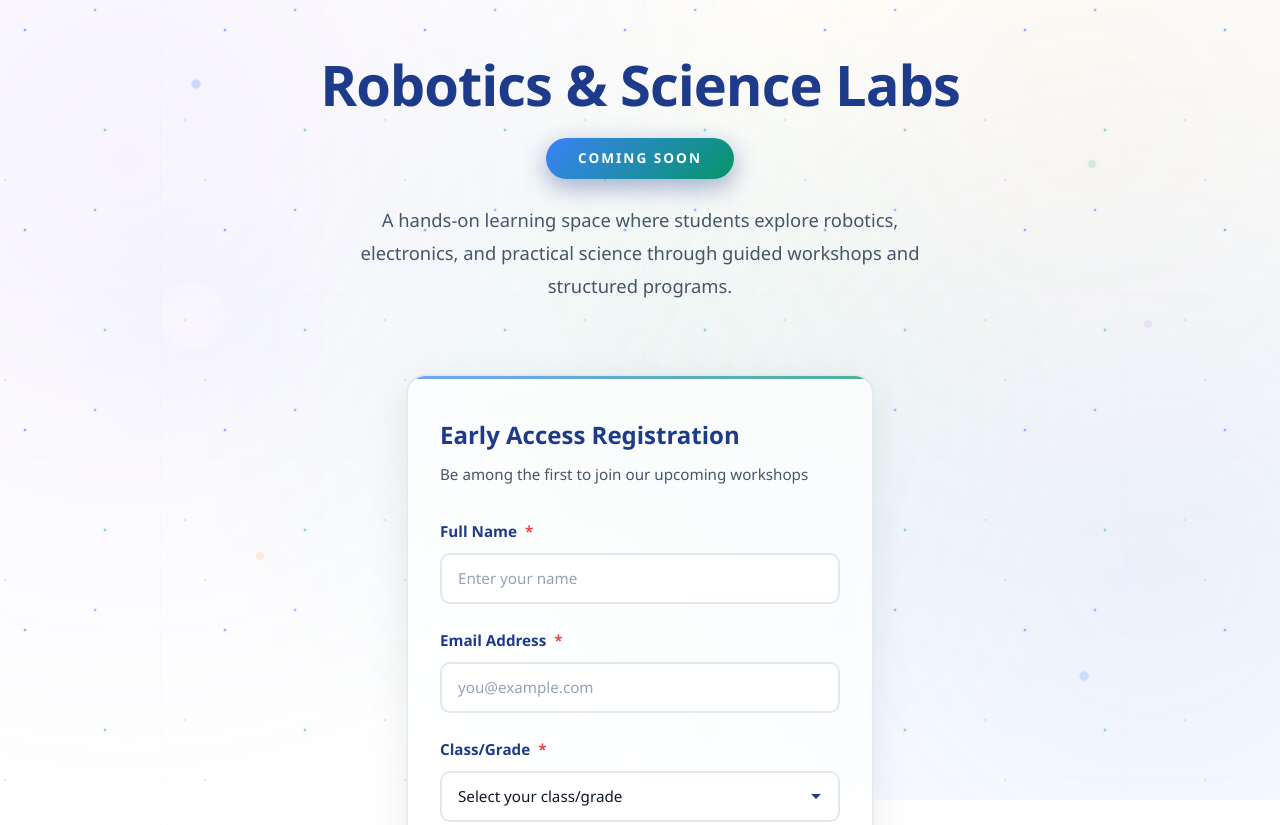
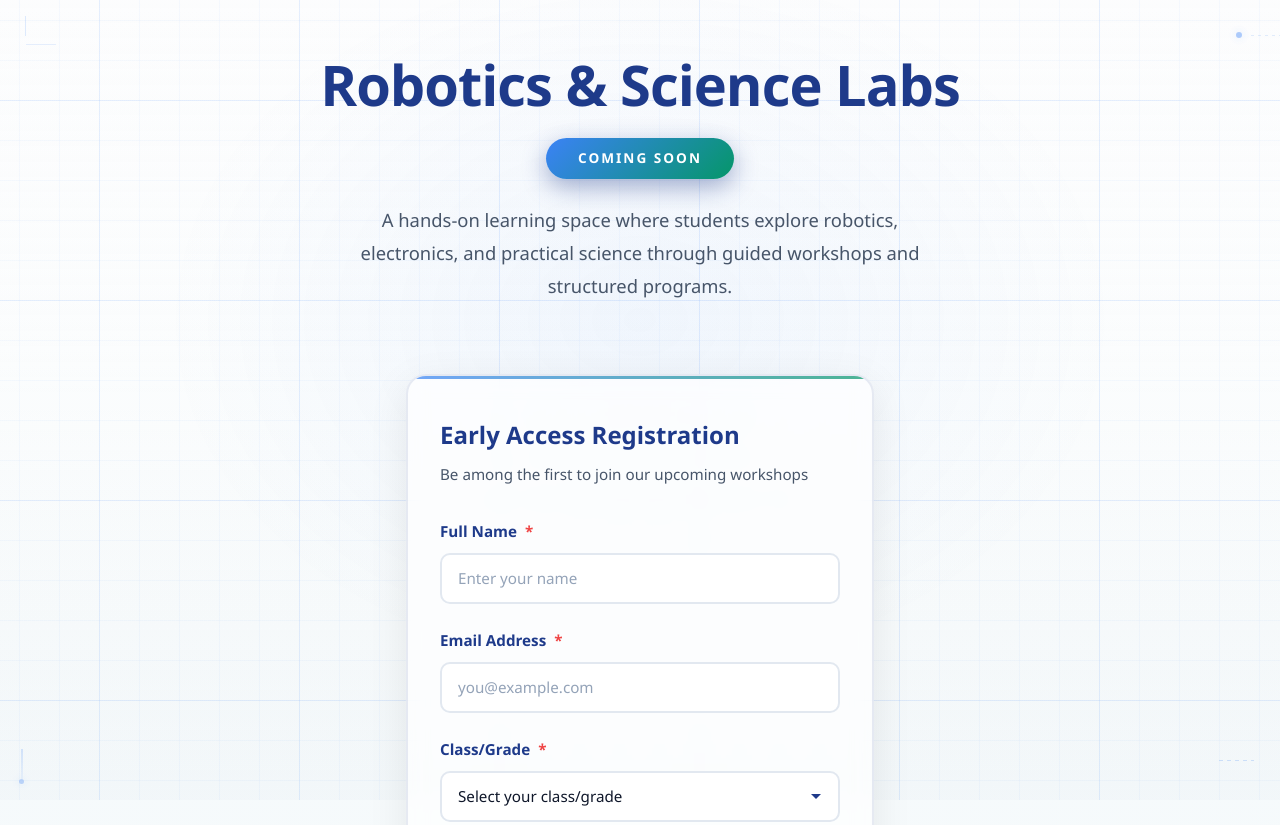
Before and after one commit to sinhams10/registration, a plain HTML site: page index.html in a window 1280 px wide. Shown: the top 825 px of the page. Drawn offline with Linux system fonts and the light colour scheme.

Commit message:
feat: Revamp design to Blueprint Engineering aesthetic with enhanced grid and technical elements

```diff
--- a/shared.css
+++ b/shared.css
@@ -25,7 +25,7 @@
 }
 
 /* ============================================
-   Background - Space & Science Theme
+   Background - Blueprint Engineering STEM Theme
    ============================================ */
 
 body {
@@ -34,70 +34,79 @@ body {
     line-height: 1.6;
     overflow-x: hidden;
     position: relative;
-    background: linear-gradient(135deg, #e0f2fe 0%, #f0f9ff 50%, #e0f4ff 100%);
+    background: linear-gradient(180deg, #ffffff 0%, #f8fbfc 50%, #f0f7fa 100%);
     min-height: 100vh;
 }
 
-/* Space nebula background */
+/* Subtle cool grey overlay */
 body::before {
     content: '';
     position: fixed;
     width: 100%;
     height: 100%;
     background:
-        radial-gradient(circle at 10% 20%, rgba(147, 112, 219, 0.08) 0%, transparent 50%),
-        radial-gradient(circle at 90% 70%, rgba(59, 130, 246, 0.1) 0%, transparent 50%),
-        radial-gradient(circle at 50% 50%, rgba(16, 185, 129, 0.06) 0%, transparent 60%),
-        radial-gradient(circle at 85% 15%, rgba(245, 158, 11, 0.05) 0%, transparent 50%);
+        /* Faint cool grey tint */
+        linear-gradient(180deg, rgba(226, 232, 240, 0.1) 0%, transparent 50%, rgba(203, 213, 225, 0.08) 100%);
     top: 0;
     left: 0;
     z-index: 1;
     pointer-events: none;
 }
 
-/* Animated stars field */
+/* Precision blueprint grid pattern - CAD-style */
 body::after {
     content: '';
     position: fixed;
     width: 100%;
     height: 100%;
     background-image:
-        radial-gradient(2px 2px at 20px 30px, rgba(59, 130, 246, 0.8), rgba(59, 130, 246, 0)),
-        radial-gradient(2px 2px at 60px 70px, rgba(16, 185, 129, 0.7), rgba(16, 185, 129, 0)),
-        radial-gradient(1px 1px at 50px 50px, rgba(245, 158, 11, 0.8), rgba(245, 158, 11, 0)),
-        radial-gradient(1px 1px at 130px 80px, rgba(147, 112, 219, 0.6), rgba(147, 112, 219, 0)),
-        radial-gradient(2px 2px at 90px 10px, rgba(59, 130, 246, 0.7), rgba(59, 130, 246, 0));
-    background-repeat: repeat;
-    background-size: 200px 200px;
-    background-position: 0 0, 40px 60px, 130px 270px, 70px 100px, 0 0;
-    animation: stars-float 200s linear infinite;
+        /* Primary grid lines - major gridlines (thin and sharp) */
+        repeating-linear-gradient(
+            0deg,
+            transparent 0px,
+            transparent 99px,
+            rgba(59, 130, 246, 0.09) 99px,
+            rgba(59, 130, 246, 0.09) 100px,
+            transparent 100px,
+            transparent 200px
+        ),
+        repeating-linear-gradient(
+            90deg,
+            transparent 0px,
+            transparent 99px,
+            rgba(59, 130, 246, 0.09) 99px,
+            rgba(59, 130, 246, 0.09) 100px,
+            transparent 100px,
+            transparent 200px
+        ),
+        /* Finer grid lines - subdivision gridlines */
+        repeating-linear-gradient(
+            0deg,
+            transparent 0px,
+            transparent 19px,
+            rgba(59, 130, 246, 0.04) 19px,
+            rgba(59, 130, 246, 0.04) 20px,
+            transparent 20px,
+            transparent 40px
+        ),
+        repeating-linear-gradient(
+            90deg,
+            transparent 0px,
+            transparent 19px,
+            rgba(59, 130, 246, 0.04) 19px,
+            rgba(59, 130, 246, 0.04) 20px,
+            transparent 20px,
+            transparent 40px
+        );
+    background-size: 200px 200px, 200px 200px, 40px 40px, 40px 40px;
+    background-position: 0 0, 0 0, 0 0, 0 0;
     top: 0;
     left: 0;
     z-index: 1;
     pointer-events: none;
 }
 
-@keyframes stars-float {
-    0% {
-        background-position: 0 0, 40px 60px, 130px 270px, 70px 100px, 0 0;
-    }
-    100% {
-        background-position: 200px 0, 240px 60px, 330px 270px, 270px 100px, 200px 0;
-    }
-}
-
-/* Science orbital pattern overlay */
-body {
-    background-image:
-        /* Orbital paths */
-        radial-gradient(circle at 15% 25%, transparent 2%, rgba(59, 130, 246, 0.02) 2.5%, transparent 10%),
-        radial-gradient(circle at 85% 75%, transparent 1.5%, rgba(16, 185, 129, 0.02) 2%, transparent 8%),
-        /* Subtle grid for tech feel */
-        repeating-linear-gradient(0deg, transparent, transparent 80px, rgba(59, 130, 246, 0.02) 80px, rgba(59, 130, 246, 0.02) 80.5px),
-        repeating-linear-gradient(90deg, transparent, transparent 80px, rgba(59, 130, 246, 0.02) 80px, rgba(59, 130, 246, 0.02) 80.5px);
-}
-
-/* Floating science nodes */
+/* Technical schematic elements - positioned at edges only */
 .science-nodes {
     position: fixed;
     width: 100%;
@@ -108,26 +117,170 @@ body {
     pointer-events: none;
 }
 
+/* Subtle radial glow behind main content area */
+.science-nodes::before {
+    content: '';
+    position: fixed;
+    width: 100%;
+    height: 100%;
+    background:
+        radial-gradient(ellipse 800px 600px at 50% 40%, rgba(59, 130, 246, 0.06) 0%, transparent 60%);
+    top: 0;
+    left: 0;
+    z-index: -1;
+    pointer-events: none;
+}
+
+/* Edge-positioned technical elements */
 .node {
     position: absolute;
-    width: 8px;
-    height: 8px;
-    background: rgba(59, 130, 246, 0.4);
+    width: 5px;
+    height: 5px;
+    background: rgba(59, 130, 246, 0.5);
     border-radius: 50%;
-    box-shadow: 0 0 20px rgba(59, 130, 246, 0.2);
-    animation: node-pulse 4s ease-in-out infinite;
+    box-shadow: 0 0 8px rgba(59, 130, 246, 0.3);
 }
 
-.node:nth-child(1) { top: 10%; left: 15%; animation-delay: 0s; }
-.node:nth-child(2) { top: 20%; left: 85%; background: rgba(16, 185, 129, 0.4); box-shadow: 0 0 20px rgba(16, 185, 129, 0.2); animation-delay: 0.5s; }
-.node:nth-child(3) { top: 40%; right: 10%; background: rgba(147, 112, 219, 0.3); box-shadow: 0 0 20px rgba(147, 112, 219, 0.15); animation-delay: 1s; }
-.node:nth-child(4) { bottom: 30%; left: 20%; background: rgba(245, 158, 11, 0.35); box-shadow: 0 0 20px rgba(245, 158, 11, 0.18); animation-delay: 1.5s; }
-.node:nth-child(5) { bottom: 15%; right: 15%; background: rgba(59, 130, 246, 0.35); box-shadow: 0 0 20px rgba(59, 130, 246, 0.18); animation-delay: 2s; }
+/* Corner measurement markers and coordinate ticks */
+.node::before {
+    content: '';
+    position: absolute;
+    background: rgba(59, 130, 246, 0.2);
+}
 
-@keyframes node-pulse {
-    0%, 100% { opacity: 0.4; transform: scale(1); }
-    50% { opacity: 0.8; transform: scale(1.3); }
+.node:nth-child(1) {
+    /* Top-left corner: coordinate axis marker */
+    top: 3%;
+    left: 2%;
+    width: 40px;
+    height: 40px;
+    background: none;
+    box-shadow: none;
 }
+
+.node:nth-child(1)::before {
+    content: '';
+    width: 30px;
+    height: 1px;
+    background: rgba(59, 130, 246, 0.25);
+    top: 20px;
+    left: 0;
+}
+
+.node:nth-child(2) {
+    /* Top-left corner: vertical axis tick */
+    top: 2%;
+    left: 1%;
+    width: 25px;
+    height: 25px;
+    background: none;
+    box-shadow: none;
+}
+
+.node:nth-child(2)::before {
+    content: '';
+    width: 1px;
+    height: 20px;
+    background: rgba(59, 130, 246, 0.25);
+    top: 0;
+    left: 12px;
+}
+
+.node:nth-child(3) {
+    /* Bottom-right: circuit schematic corner */
+    bottom: 3%;
+    right: 2%;
+    width: 50px;
+    height: 50px;
+    background: none;
+    box-shadow: none;
+}
+
+.node:nth-child(3)::before {
+    content: '';
+    position: absolute;
+    width: 35px;
+    height: 1px;
+    background: repeating-linear-gradient(
+        90deg,
+        rgba(59, 130, 246, 0.3) 0px,
+        rgba(59, 130, 246, 0.3) 4px,
+        transparent 4px,
+        transparent 8px
+    );
+    bottom: 15px;
+    right: 0;
+}
+
+.node:nth-child(4) {
+    /* Top-right: measurement scale marks */
+    top: 4%;
+    right: 3%;
+    width: 6px;
+    height: 6px;
+    background: rgba(59, 130, 246, 0.6);
+    opacity: 0.6;
+}
+
+.node:nth-child(4)::after {
+    content: '';
+    position: absolute;
+    width: 40px;
+    height: 1px;
+    background: repeating-linear-gradient(
+        90deg,
+        rgba(59, 130, 246, 0.2) 0px,
+        rgba(59, 130, 246, 0.2) 3px,
+        transparent 3px,
+        transparent 7px
+    );
+    top: 3px;
+    left: 15px;
+}
+
+.node:nth-child(5) {
+    /* Bottom-left: reference corner markings */
+    bottom: 2%;
+    left: 1.5%;
+    width: 5px;
+    height: 5px;
+    background: rgba(59, 130, 246, 0.5);
+    opacity: 0.7;
+}
+
+.node:nth-child(5)::before {
+    content: '';
+    position: absolute;
+    width: 2px;
+    height: 30px;
+    background: linear-gradient(
+        180deg,
+        rgba(59, 130, 246, 0.3) 0%,
+        rgba(59, 130, 246, 0.1) 100%
+    );
+    left: 2px;
+    top: -30px;
+}
+
+/* Subtle pulsing on corner markers */
+@keyframes precision-pulse {
+    0%, 100% {
+        opacity: 0.4;
+    }
+    50% {
+        opacity: 0.7;
+    }
+}
+
+.node {
+    animation: precision-pulse 6s ease-in-out infinite;
+}
+
+.node:nth-child(1) { animation-delay: 0s; }
+.node:nth-child(2) { animation-delay: 1s; }
+.node:nth-child(3) { animation-delay: 2s; }
+.node:nth-child(4) { animation-delay: 2.5s; }
+.node:nth-child(5) { animation-delay: 3s; }
 
 /* ============================================
    Header Styles
```
Also changed, not shown: 1 other file.
